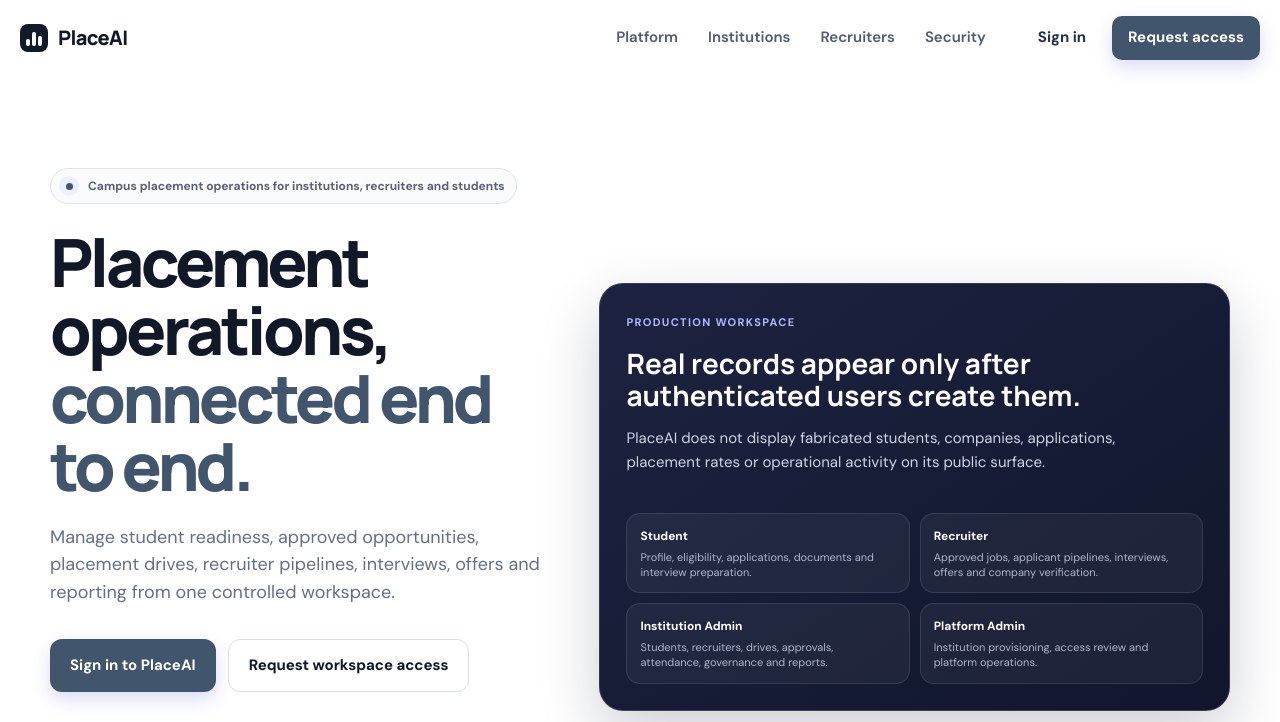
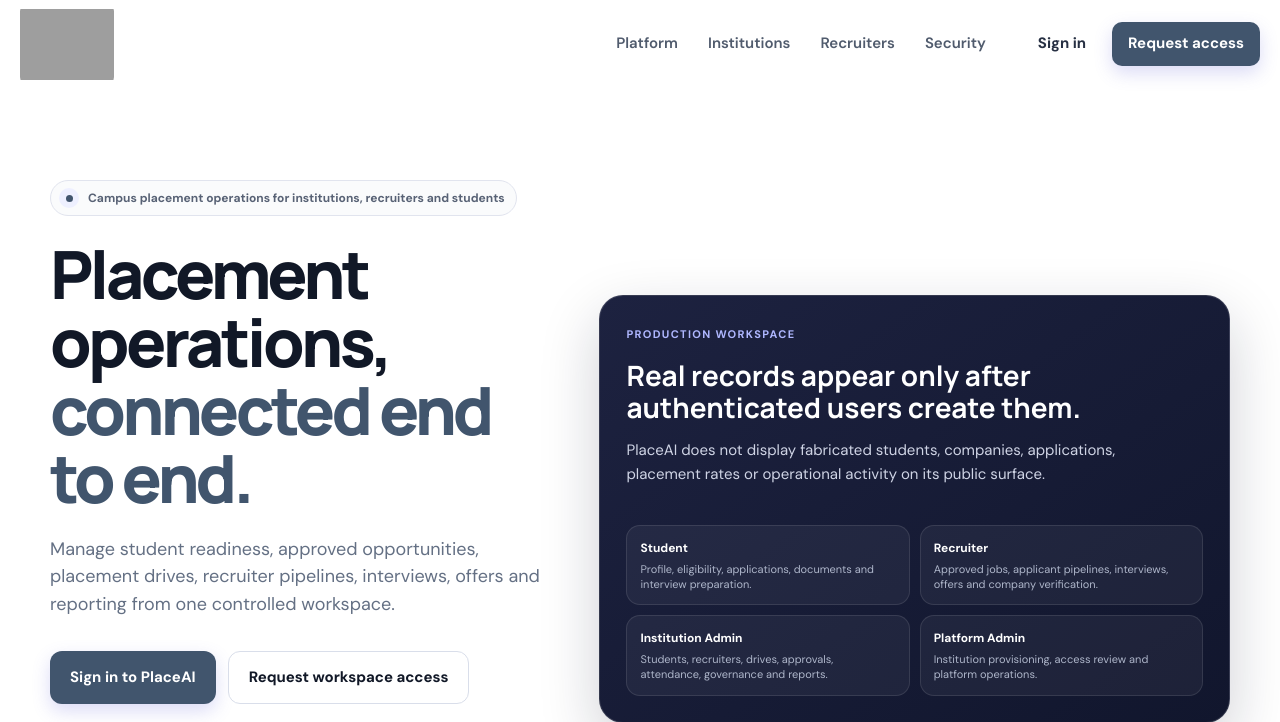
Before and after one commit to Sumit413512/placeai, a FastAPI app: page / in a window 1280 px wide. Shown: the top 722 px of the page. Run offline with FastAPI, Linux system fonts and the light colour scheme; parts of the project's set-up code (start-up, migrations or seed data) failed here and were passed over; some libraries are stand-ins or nearby versions; grey boxes are pictures that could not be loaded.

Commit message:
Apply official PlaceAI branding and production hardening
Use the owner-supplied PlaceAI logo lockup and tagline across production/public surfaces, add local brand assets and favicon, preserve accessible brand naming, add regression coverage, and refresh release integrity.

```diff
--- /dev/null
+++ b/app/static/brand.css
@@ -0,0 +1,87 @@
+/* Official PlaceAI identity — source artwork supplied by the product owner. */
+.brand{
+  min-height:72px;
+  display:inline-flex;
+  align-items:center;
+  gap:0!important;
+  line-height:1;
+  position:relative;
+}
+.brand .brand-mark{
+  display:block!important;
+  flex:0 0 auto;
+  width:94px!important;
+  height:86px!important;
+  padding:0!important;
+  border:0!important;
+  border-radius:10px!important;
+  background:#fff url("./placeai-logo.svg") center/contain no-repeat!important;
+  box-shadow:none!important;
+  overflow:hidden;
+}
+.brand .brand-mark span,
+.brand .brand-mark i{
+  display:none!important;
+}
+/* Keep the textual brand name available to assistive technology without duplicating it visually. */
+.brand > span:last-child{
+  position:absolute!important;
+  width:1px!important;
+  height:1px!important;
+  padding:0!important;
+  margin:-1px!important;
+  overflow:hidden!important;
+  clip:rect(0,0,0,0)!important;
+  white-space:nowrap!important;
+  border:0!important;
+}
+.brand-light,
+.brand-light:hover,
+.brand-light:focus{
+  color:inherit;
+}
+.brand-light .brand-mark{
+  background:#fff url("./placeai-logo.svg") center/contain no-repeat!important;
+  box-shadow:0 0 0 1px rgba(255,255,255,.08)!important;
+}
+.site-header{
+  min-height:88px;
+  height:auto!important;
+}
+.site-footer{
+  min-height:116px;
+  height:auto!important;
+}
+.sidebar-brand{
+  min-height:92px;
+  padding-top:2px!important;
+}
+.sidebar-brand .brand{
+  min-height:82px;
+}
+.sidebar-brand .brand-mark{
+  width:92px!important;
+  height:84px!important;
+}
+.auth-brand-panel > .brand,
+.auth-brand-panel .brand:first-child{
+  align-self:flex-start;
+  min-height:110px;
+  position:relative;
+  z-index:2;
+}
+.auth-brand-panel .brand-mark{
+  width:118px!important;
+  height:110px!important;
+}
+.topbar .brand-mark{
+  width:88px!important;
+  height:80px!important;
+}
+@media (max-width:760px){
+  .brand{min-height:64px}
+  .site-header{min-height:76px}
+  .site-header .brand-mark{width:78px!important;height:72px!important}
+  .site-footer .brand-mark{width:88px!important;height:80px!important}
+  .topbar .brand-mark{width:78px!important;height:72px!important}
+}
--- a/app/templates/index.html
+++ b/app/templates/index.html
@@ -4,11 +4,14 @@
   <meta charset="utf-8">
   <meta name="viewport" content="width=device-width, initial-scale=1">
   <meta name="description" content="PlaceAI is an AI-assisted campus placement operating system for institutions, recruiters, and students.">
+  <meta name="theme-color" content="#071f45">
   <title>PlaceAI — Campus placement operations</title>
+  <link rel="icon" type="image/svg+xml" href="/static/placeai-icon.svg">
   <link rel="preconnect" href="https://fonts.googleapis.com">
   <link rel="preconnect" href="https://fonts.gstatic.com" crossorigin>
   <link href="https://fonts.googleapis.com/css2?family=DM+Sans:wght@400;500;600;700&family=Manrope:wght@500;600;700;800&display=swap" rel="stylesheet">
   <link rel="stylesheet" href="/static/app.css">
+  <link rel="stylesheet" href="/static/brand.css">
 </head>
 <body>
   <div id="toast-region" class="toast-region" aria-live="polite"></div>
--- a/app/templates/mock-interview.html
+++ b/app/templates/mock-interview.html
@@ -4,12 +4,15 @@
   <meta charset="utf-8">
   <meta name="viewport" content="width=device-width,initial-scale=1">
   <meta name="description" content="PlaceAI Mock Interview Coach for student placement preparation.">
+  <meta name="theme-color" content="#071f45">
   <title>PlaceAI — Mock Interview Coach</title>
+  <link rel="icon" type="image/svg+xml" href="/static/placeai-icon.svg">
   <link rel="preconnect" href="https://fonts.googleapis.com">
   <link rel="preconnect" href="https://fonts.gstatic.com" crossorigin>
   <link href="https://fonts.googleapis.com/css2?family=DM+Sans:wght@400;500;600;700&family=Manrope:wght@600;700;800&display=swap" rel="stylesheet">
   <link rel="stylesheet" href="/static/api-errors.css">
   <link rel="stylesheet" href="/static/mock-interview.css">
+  <link rel="stylesheet" href="/static/brand.css">
 </head>
 <body>
   <header class="topbar">
--- a/index.html
+++ b/index.html
@@ -4,9 +4,11 @@
   <meta charset="utf-8">
   <meta name="viewport" content="width=device-width,initial-scale=1">
   <meta name="description" content="PlaceAI is an AI-assisted campus placement operating system for students, recruiters, institutions and platform administrators.">
-  <meta name="theme-color" content="#3157f6">
+  <meta name="theme-color" content="#071f45">
   <title>PlaceAI — Campus placement operating system</title>
+  <link rel="icon" type="image/svg+xml" href="./app/static/placeai-icon.svg">
   <link rel="stylesheet" href="./pages/assets/placeai-pages.css">
+  <link rel="stylesheet" href="./app/static/brand.css">
 </head>
 <body>
 <a class="skip-link" href="#main">Skip to content</a>
```
Also changed, not shown: tests/test_brand_identity.py (added, +45 -0 lines), app/static/placeai-icon.svg (added), app/static/placeai-logo.svg (added), 1 other file.
